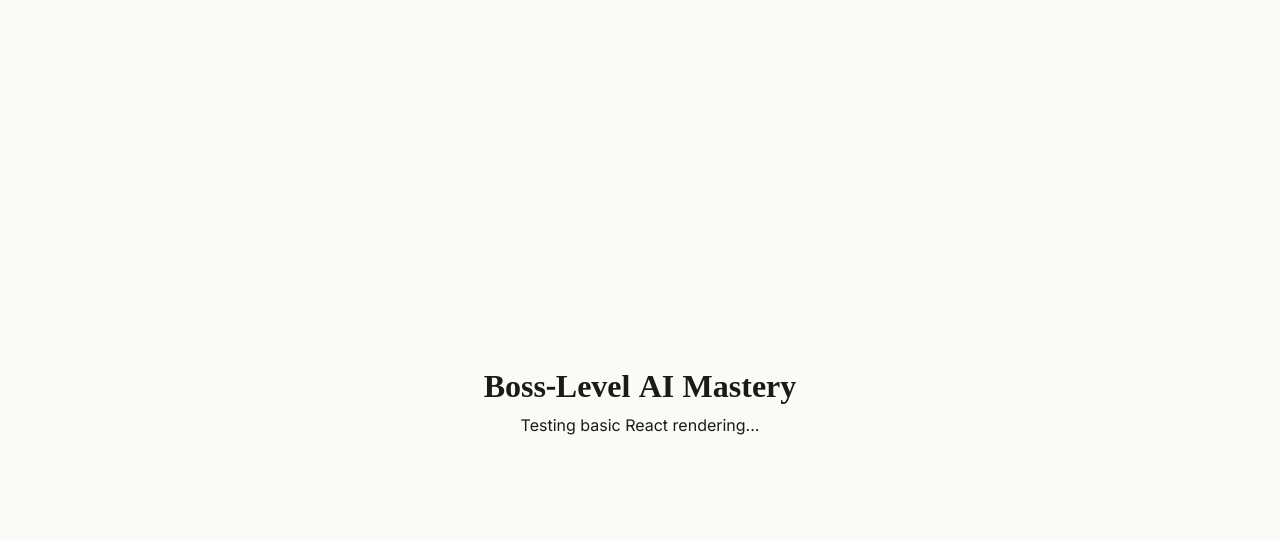
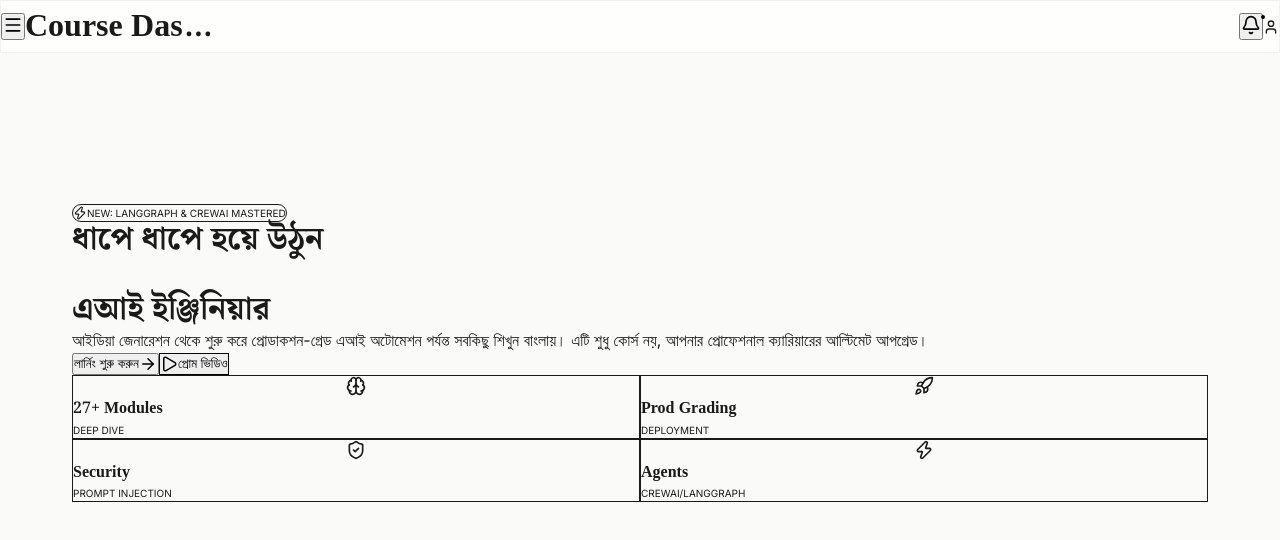
Before and after one commit to shariaralphabyte/prompt_engineering_masterclass, a React (Vite) app: page / in a window 1280 px wide. Shown: the top 540 px of the page. Built offline with nearby package versions, Linux system fonts and the light colour scheme.

Commit message:
Add back Header, Sidebar, and DashboardHero components
- Restore the full UI layout with Sidebar, Header, and DashboardHero
- Keep ModuleContent placeholder for now to test basic functionality
- This will show the complete course interface without interactive components

```diff
--- a/src/App.tsx
+++ b/src/App.tsx
@@ -1,12 +1,78 @@
-import React from 'react';
+import React, { useState, useMemo } from 'react';
+import { Sidebar } from './components/layout/Sidebar';
+import { Header } from './components/layout/Header';
+import { DashboardHero } from './components/layout/DashboardHero';
+import { curriculum } from './data/curriculum';
 
 export function App() {
+  const [selectedModuleId, setSelectedModuleId] = useState<string | null>(null);
+  const [isSidebarOpen, setIsSidebarOpen] = useState(false);
+
+  const selectedModuleData = useMemo(() => {
+    if (!selectedModuleId) return null;
+    for (const phase of curriculum) {
+      const found = phase.modules.find(m => m.id === selectedModuleId);
+      if (found) return { module: found, color: phase.color };
+    }
+    return null;
+  }, [selectedModuleId]);
+
   return (
-    <div className="flex bg-[#FAFAF8] min-h-screen font-inter items-center justify-center">
-      <div className="text-center">
-        <h1 className="text-4xl font-bold text-slate-900 mb-4">Boss-Level AI Mastery</h1>
-        <p className="text-slate-600">Testing basic React rendering...</p>
-      </div>
+    <div className="flex bg-[#FAFAF8] min-h-screen font-inter">
+      {/* Sidebar - Desktop */}
+      <Sidebar
+        selectedModuleId={selectedModuleId || ''}
+        onSelectModule={(id) => {
+          setSelectedModuleId(id);
+          setIsSidebarOpen(false);
+        }}
+      />
+
+      {/* Main Area */}
+      <main className="flex-1 lg:ml-80 transition-all duration-300">
+        <Header
+          title={selectedModuleData?.module.title || 'Course Dashboard'}
+          onMenuToggle={() => setIsSidebarOpen(!isSidebarOpen)}
+          onHomeClick={() => setSelectedModuleId(null)}
+        />
+
+        <div className="container py-8 max-w-6xl mx-auto px-4 sm:px-6 lg:px-8">
+          {!selectedModuleId ? (
+            <DashboardHero />
+          ) : selectedModuleData ? (
+            <div className="flex flex-col items-center justify-center h-[60vh] text-slate-400 space-y-4">
+               <div className="text-4xl">📚</div>
+               <p className="font-medium">Module content coming soon...</p>
+            </div>
+          ) : (
+            <div className="flex flex-col items-center justify-center h-[60vh] text-slate-400 space-y-4">
+               <div className="text-4xl">🔍</div>
+               <p className="font-medium italic">Module not found...</p>
+            </div>
+          )}
+        </div>
+      </main>
+
+      {/* Mobile Sidebar Overlay */}
+      {isSidebarOpen && (
+        <div
+          className="fixed inset-0 bg-black/20 backdrop-blur-sm z-[60] lg:hidden"
+          onClick={() => setIsSidebarOpen(false)}
+        >
+          <div
+            className="w-80 h-full bg-white shadow-2xl animate-fade-in"
+            onClick={e => e.stopPropagation()}
+          >
+             <Sidebar
+                selectedModuleId={selectedModuleId || ''}
+                onSelectModule={(id) => {
+                  setSelectedModuleId(id);
+                  setIsSidebarOpen(false);
+                }}
+              />
+          </div>
+        </div>
+      )}
     </div>
   );
 }
```
